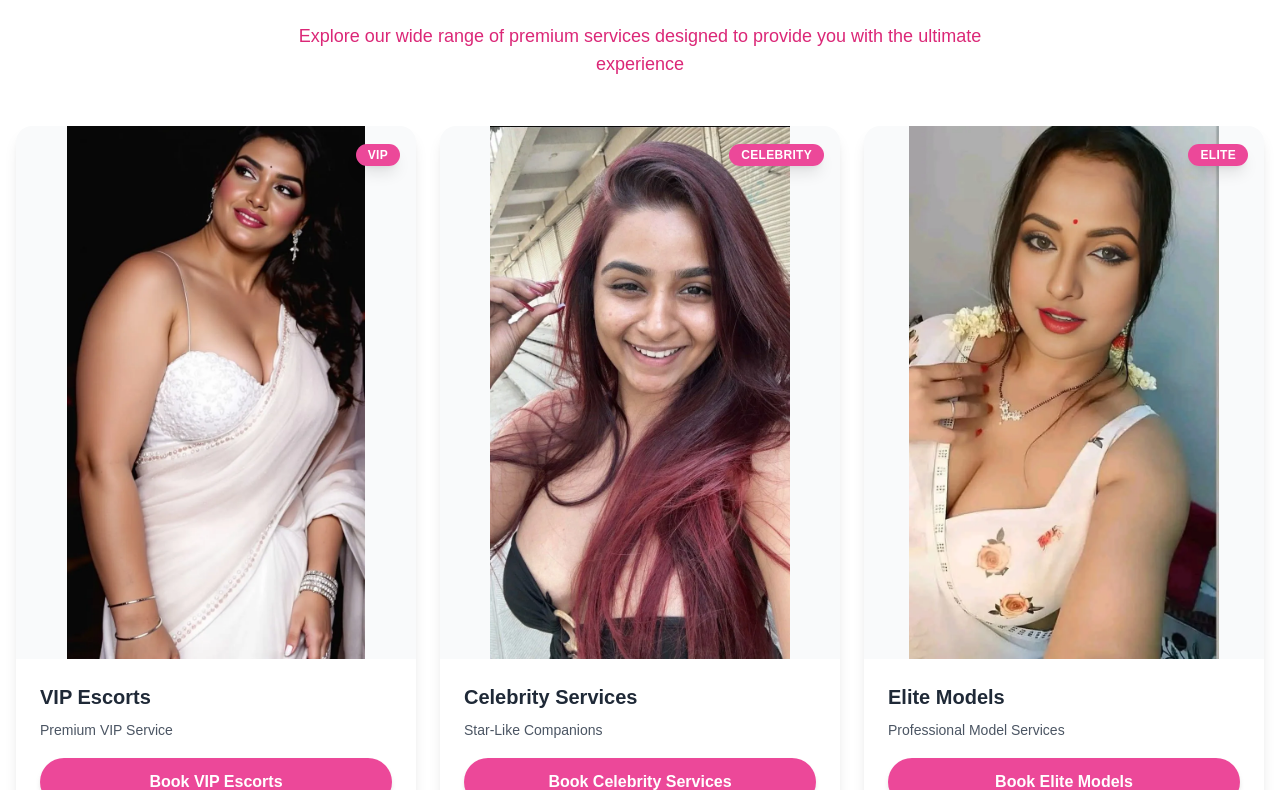
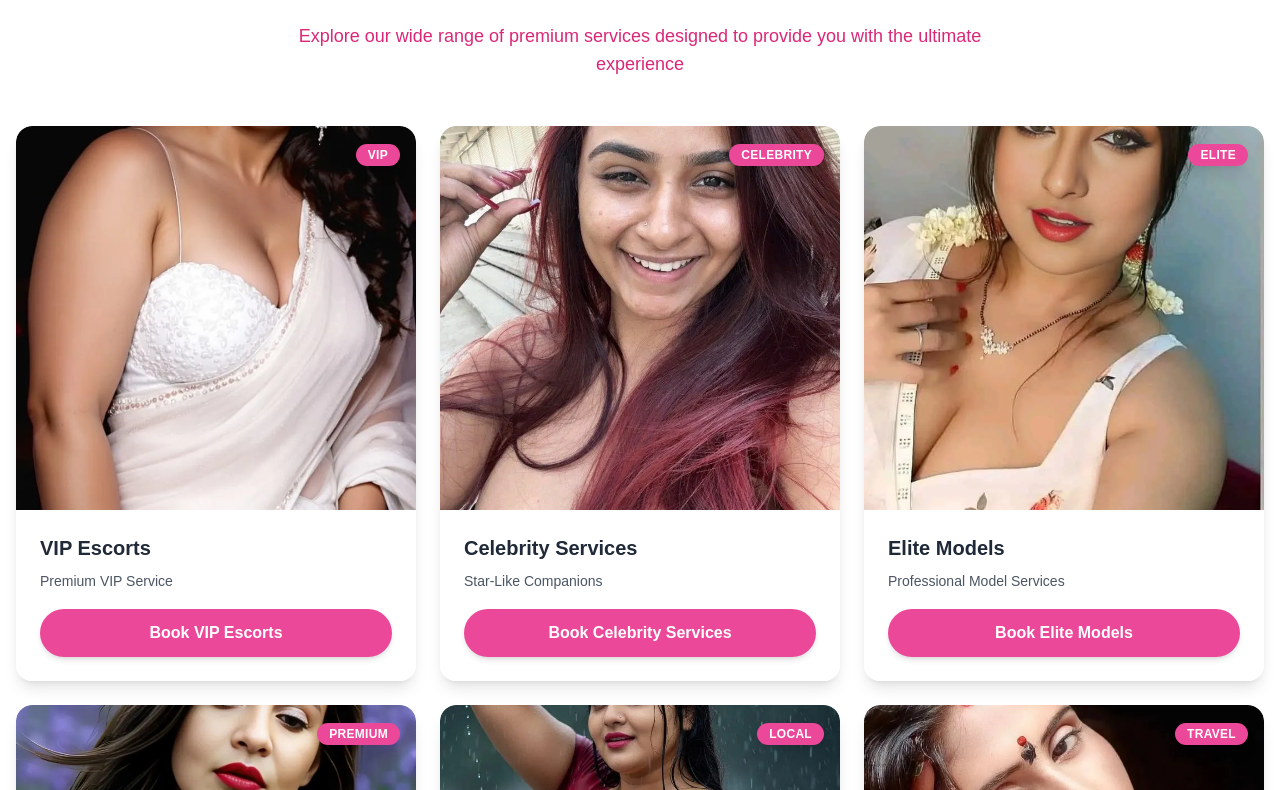
Before and after one commit to anshmydigitalcrown-ui/ranchi, a Next.js app: page / in a window 1280 px wide. Shown: the part 1010-1800 px from the top of the page. Built offline with nearby package versions, Linux system fonts and the light colour scheme.

Commit message:
Optimize service card images - h-96 height with object-cover object-center for proper face and body visibility

```diff
--- a/src/components/ServicesSection.tsx
+++ b/src/components/ServicesSection.tsx
@@ -99,16 +99,16 @@ export default function ServicesSection() {
           {services.map((service) => (
             <div key={service.id} className="group relative overflow-hidden rounded-2xl shadow-lg hover:shadow-2xl transition-all duration-300 transform hover:-translate-y-1 bg-white">
 
-              {/* Image Container - Vertical aspect ratio for full-size display */}
-              <div className="relative w-full aspect-[3/4] overflow-hidden bg-gray-50">
-                {/* Service Image - Full vertical display without cropping */}
+              {/* Image Container - Optimal size for face and body visibility */}
+              <div className="relative w-full h-96 overflow-hidden bg-gray-50">
+                {/* Service Image - Perfect positioning to show face and body */}
                 {!imageErrors[service.id] ? (
                   <div className="relative w-full h-full">
                     <Image
                       src={service.image}
                       alt={service.title}
                       fill
-                      className="object-contain w-full h-full rounded-t-2xl"
+                      className="object-cover object-center w-full h-full rounded-t-2xl"
                       sizes="(min-width: 1024px) 33vw, (min-width: 640px) 50vw, 100vw"
                       priority={service.id <= 3}
                       onError={() => handleImageError(service.id)}
```
